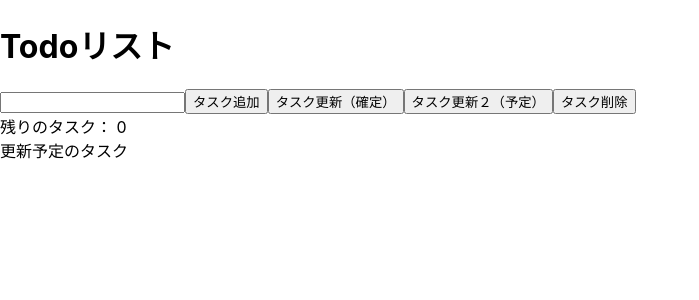
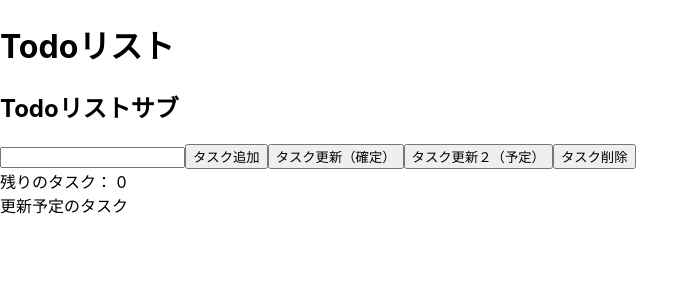
Before and after one commit to project-sa-git/react-tutorial-todo, a React (Create React App) app: page / in a window 1280 px wide. Shown: the top 300 px of the page, without its empty margins (0-699 px from the left). Built offline with nearby package versions, Linux system fonts and the light colour scheme; the HTML template or start-up script is replaced by a standard one.

Commit message:
サブタイトル追加

```diff
--- a/src/App.js
+++ b/src/App.js
@@ -40,6 +40,7 @@ function App() {
   return (
     <>
       <h1>Todoリスト</h1>
+      <h2>Todoリストサブ</h2>
       {/* TodoList: todosをまとめたコンポーネント */}
       <TodoList todos={todos} toggleTodo={toggleTodo} />
       <input type="text" ref={todoNameRef} />
```
